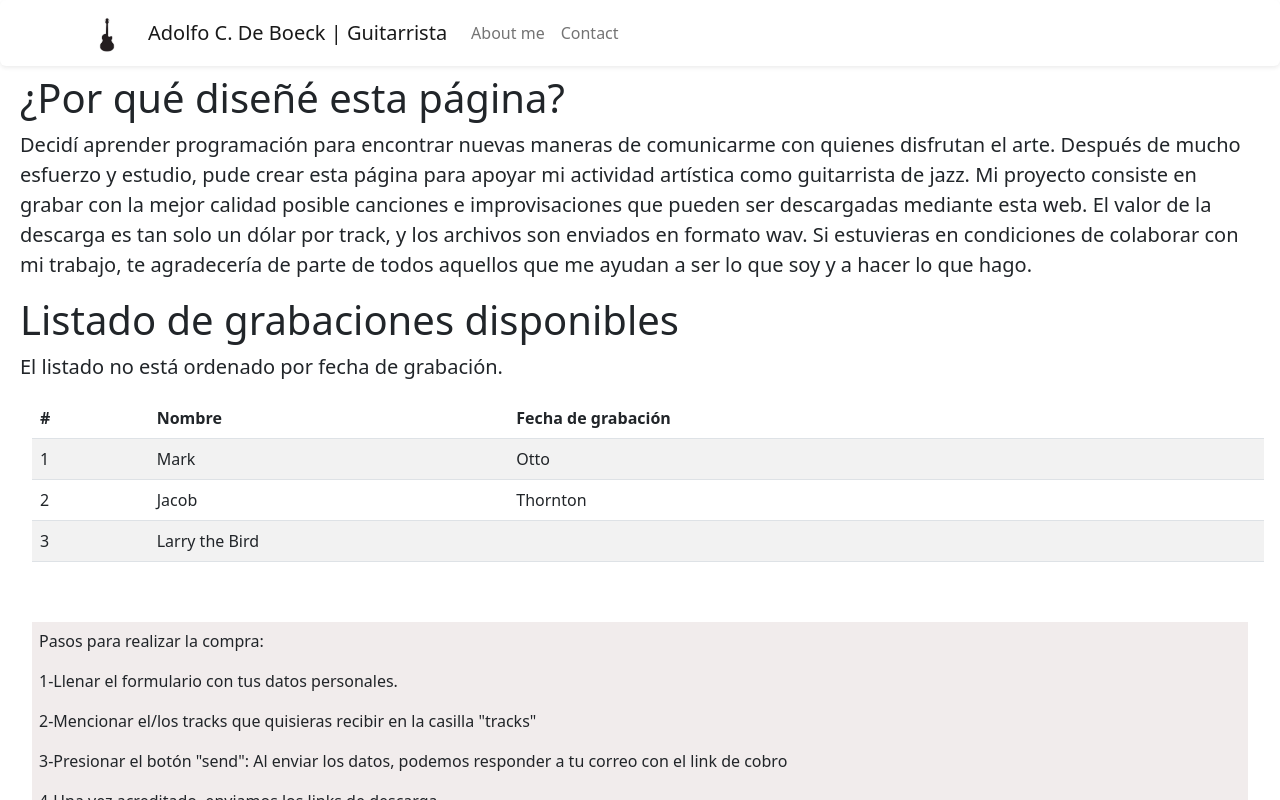
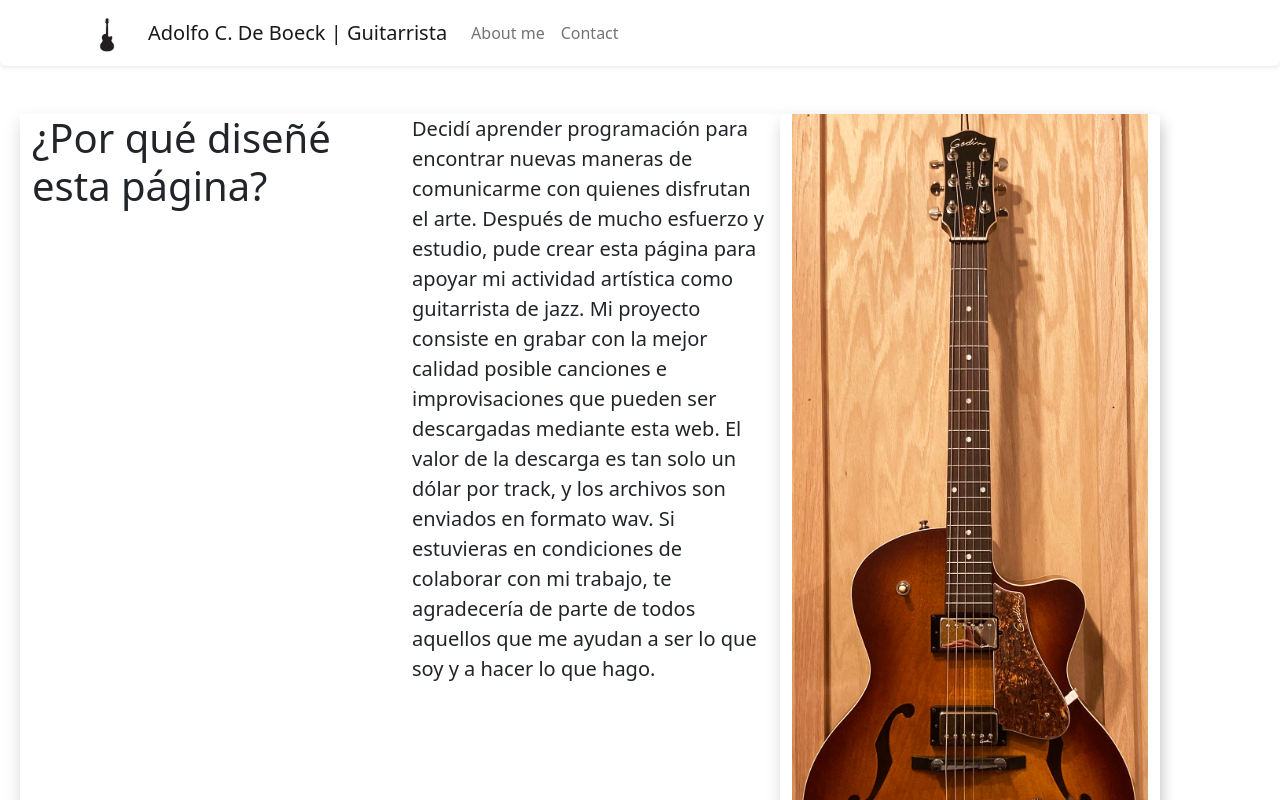
Before and after one commit to adolfo85/adolfodeboeck, a React (Create React App) app: page / in a window 1280 px wide. Shown: the top 800 px of the page. Built offline with nearby package versions, Linux system fonts and the light colour scheme.

Commit message:
fix de toogle e inserción de foto

```diff
--- a/src/components/Toggle.jsx
+++ b/src/components/Toggle.jsx
@@ -1,6 +1,7 @@
 
 
 import css from './Toggle.css'
+import guitarra from '../img/guitarra.jpg'
 
 function Toogle() {
 
@@ -8,17 +9,20 @@ function Toogle() {
   return (
     <>
 
-  <div className='containerdiv'>
+  <div className='containerdiv container Regular shadow'>
 
+    <div className=' mt-5 row'>
 
-    <h1 className="display-6">¿Por qué diseñé esta página?</h1>
-    <p className="lead">Decidí aprender programación para encontrar nuevas maneras de comunicarme con quienes disfrutan el arte.
+    <h1 className="display-6 col-lg-4 ">¿Por qué diseñé esta página?</h1>
+    <p className="lead col-lg-4">Decidí aprender programación para encontrar nuevas maneras de comunicarme con quienes disfrutan el arte.
           Después de mucho esfuerzo y estudio, pude crear esta página para apoyar mi actividad artística como guitarrista de jazz.
             Mi proyecto consiste en grabar con la mejor calidad posible canciones e improvisaciones que pueden ser descargadas mediante esta web.
             El valor de la descarga es tan solo un dólar por track, y los archivos son enviados en formato wav.
             Si estuvieras en condiciones de colaborar con mi trabajo, te agradecería de parte de todos aquellos que me ayudan a ser lo que soy y a hacer lo que hago.
         </p>
 
+      <img src={guitarra} class="rounded float-right col-lg-4 Regular shadow" alt="..."></img>
+    </div>
   </div>
 
 
--- a/src/components/Toggle2.css
+++ b/src/components/Toggle2.css
@@ -1,4 +1,5 @@
 .containerdiv{
     margin-left: 20px;
     margin-right: 20px;
+    margin-top: 20px;
 }
--- a/src/components/Toggle2.jsx
+++ b/src/components/Toggle2.jsx
@@ -8,7 +8,7 @@ function Toogle() {
   return (
     <>
 
-  <div class="containerdiv">
+  <div class="containerdiv ">
     <h1 class="display-6">Listado de grabaciones disponibles</h1>
     <p class="lead">El listado no está ordenado por fecha de grabación.
         </p>
```
Also changed, not shown: src/img/guitarra.jpg.
